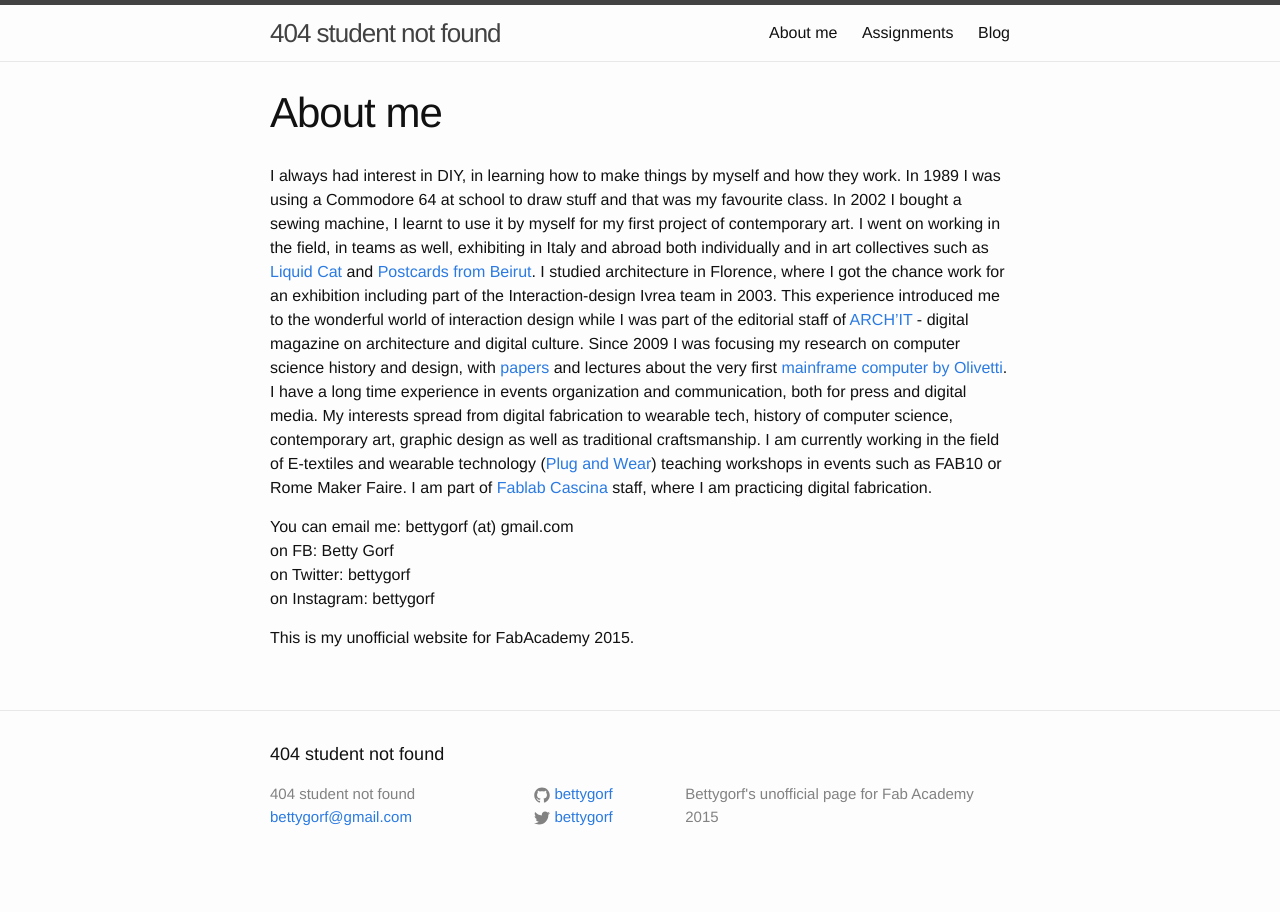
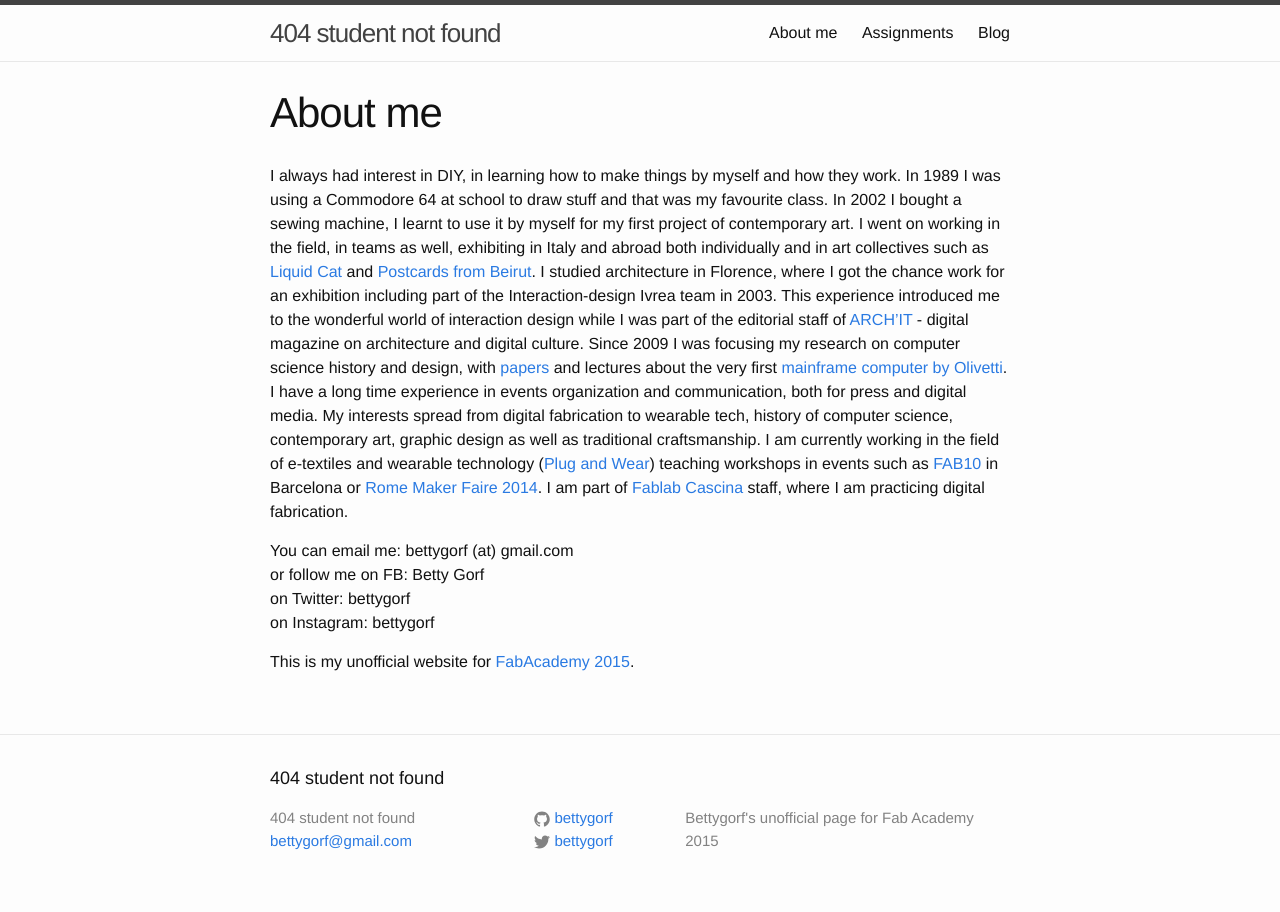
Before and after one commit to bettygorf/bettygorf, a Jekyll site: the page built from about.md, in a window 1280 px wide. Built offline with Jekyll 4.4.1, drawn with Linux system fonts in a browser that asks for light colours.

Commit message:
bettygorf

```diff
--- a/about.md
+++ b/about.md
@@ -7,11 +7,11 @@
 I always had interest in DIY, in learning how to make things by myself and how they work.
 In 1989 I was using a Commodore 64 at school to draw stuff and that was my favourite class. In 2002 I bought a sewing machine, I learnt to use it by myself for my first project of contemporary art. I went on working in the field, in teams as well, exhibiting in Italy and abroad both individually and in art collectives such as [Liquid Cat](http://www.liquidcat.org) and [Postcards from Beirut](http://www.postcardsfrombeirut.org).
 I studied architecture in Florence, where I got the chance work for an exhibition including part of the Interaction-design Ivrea team in 2003. This experience introduced me to the wonderful world of interaction design while I was part of the editorial staff of [ARCH’IT](http://architettura.it) - digital magazine on architecture and digital culture. Since 2009 I was focusing my research on computer science history and design, with [papers](http://hapoc2013.sciencesconf.org/26754) and lectures about the very first [mainframe computer by Olivetti](http://www.aisdesign.org/aisd/ettore-sottsass-jr-e-il-design-dei-primi-computer-olivetti). I have a long time experience in events organization and communication, both for press and digital media.
-My interests spread from digital fabrication to wearable tech, history of computer science, contemporary art, graphic design as well as traditional craftsmanship. I am currently working in the field of E-textiles and wearable technology ([Plug and Wear](http://www.plugandwear.com)) teaching workshops in events such as FAB10 or Rome Maker Faire. I am part of [Fablab Cascina](http://www.fablabcascina.org) staff, where I am practicing digital fabrication.
+My interests spread from digital fabrication to wearable tech, history of computer science, contemporary art, graphic design as well as traditional craftsmanship. I am currently working in the field of e-textiles and wearable technology ([Plug and Wear](http://www.plugandwear.com)) teaching workshops in events such as [FAB10](http://www.fab10.org) in Barcelona or [Rome Maker Faire 2014](http://www.makerfairerome.eu). I am part of [Fablab Cascina](http://www.fablabcascina.org) staff, where I am practicing digital fabrication.
 
 You can email me: bettygorf (at) gmail.com
-on FB: Betty Gorf
+or follow me on FB: Betty Gorf
 on Twitter: bettygorf
 on Instagram: bettygorf
 
-This is my unofficial website for FabAcademy 2015.
+This is my unofficial website for [FabAcademy 2015](http://www.fabacademy.org).
```
